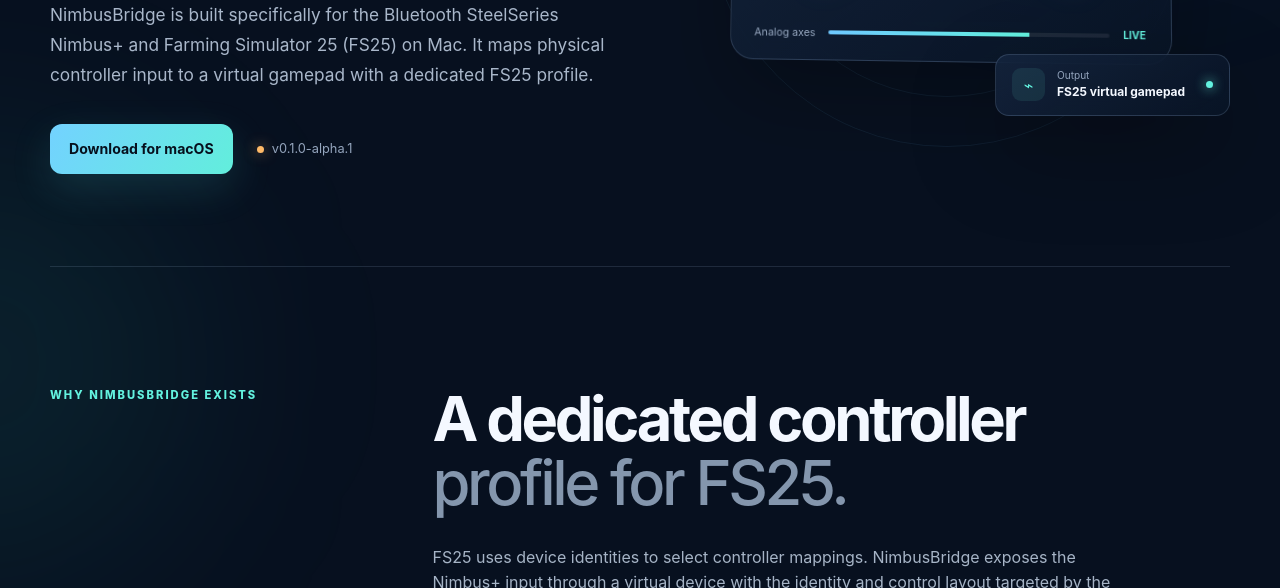
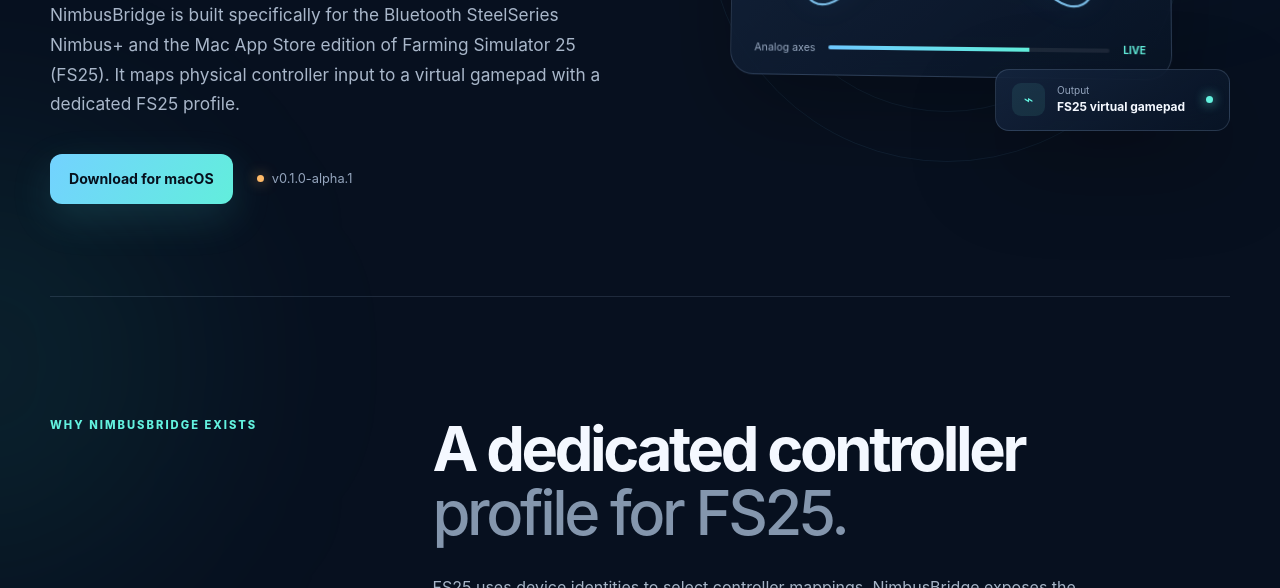
Before and after one commit to scarylukas/NimbusBridge, a plain HTML site: page sites/nimbusbridge-showcase/dist/index.html in a window 1280 px wide. Shown: the part 512-1100 px from the top of the page. Drawn offline with Linux system fonts and the light colour scheme.

Commit message:
Clarify support target is the FS25 Mac App Store edition

```diff
--- a/sites/nimbusbridge-showcase/dist/index.html
+++ b/sites/nimbusbridge-showcase/dist/index.html
@@ -35,7 +35,7 @@
             <div class="hero-copy">
                 <p class="eyebrow"><span></span> Open-source alpha for macOS</p>
                 <h1>SteelSeries Nimbus+<br><em>for Farming Simulator 25.</em></h1>
-                <p class="hero-lead">NimbusBridge is built specifically for the Bluetooth SteelSeries Nimbus+ and Farming Simulator 25 (FS25) on Mac. It maps physical controller input to a virtual gamepad with a dedicated FS25 profile.</p>
+                <p class="hero-lead">NimbusBridge is built specifically for the Bluetooth SteelSeries Nimbus+ and the Mac App Store edition of Farming Simulator 25 (FS25). It maps physical controller input to a virtual gamepad with a dedicated FS25 profile.</p>
                 <div class="hero-actions">
                     <a class="button primary" href="https://github.com/scarylukas/NimbusBridge/releases/download/v0.1.0-alpha.1/NimbusBridge-0.1.0-macOS.zip">Download for macOS</a>
                     <span class="availability"><i></i> v0.1.0-alpha.1</span>
```
